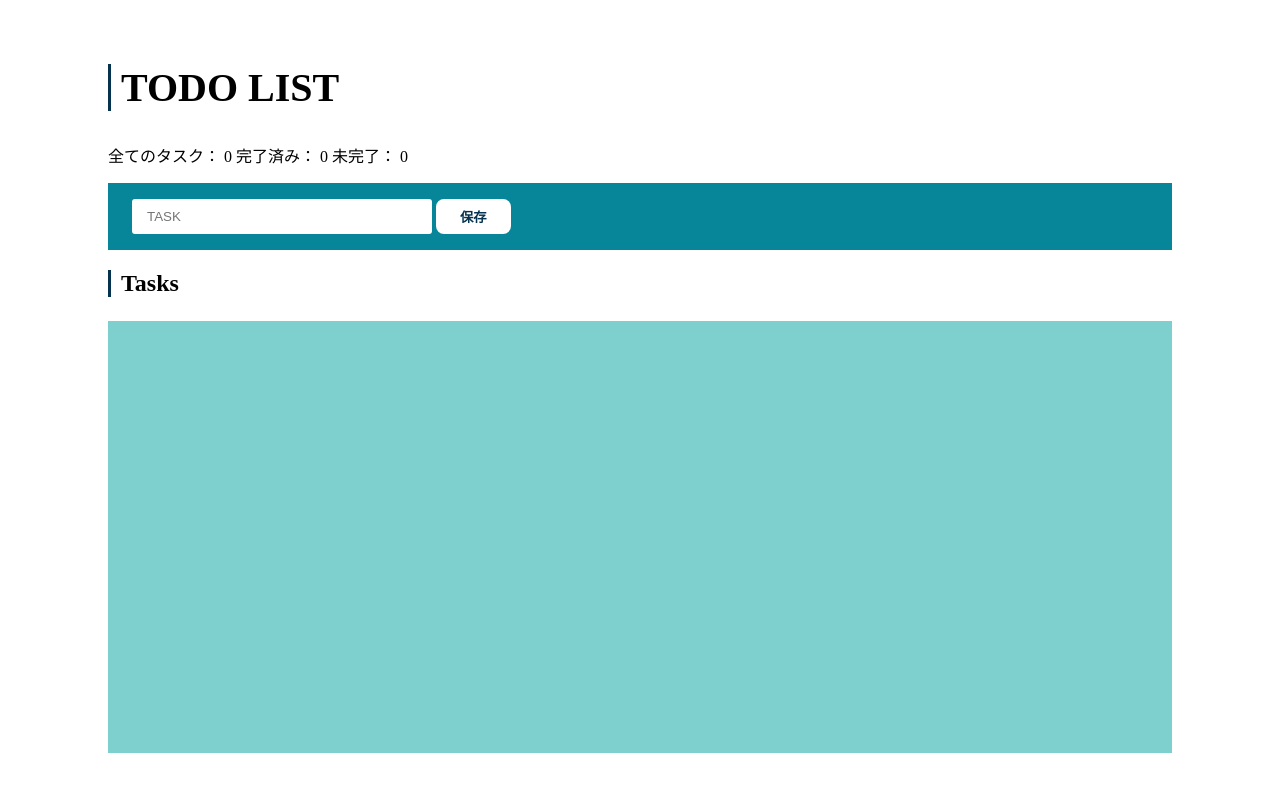
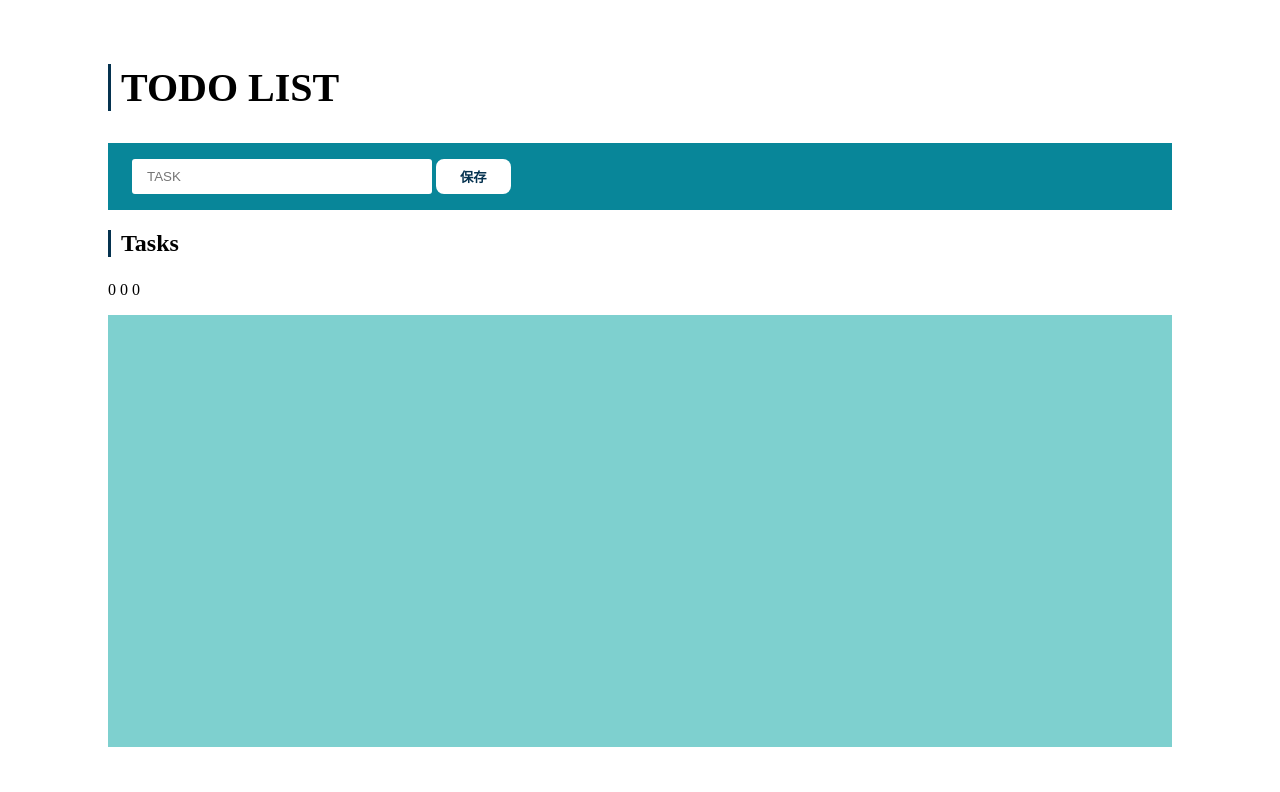
Before and after one commit to futaro0405/hc_practice, a plain HTML site: page index.html in a window 1280 px wide. Drawn offline with Linux system fonts and the light colour scheme.

Commit message:
Update index.html

```diff
--- a/index.html
+++ b/index.html
@@ -11,15 +11,6 @@
 <main class="l-main">
   <h1 class="c-hdg1">TODO LIST</h1>
 
-  <p class="c-count">
-    <span class="c-count-all">全てのタスク：</span>
-    <span id="js-allCount"></span>
-    <span class="c-count-end">完了済み：</span>
-    <span id="js-doneCount"></span>
-    <span class="c-count-notDone">未完了：</span>
-    <span id="js-notDoneCount"></span>
-  </p>
-
   <form class="c-form" action="">
     <input id="js-input" class="c-input" type="text" placeholder="TASK">
     <button id="js-submit" class="c-submit">保存</button>
@@ -27,8 +18,13 @@
 
   <h2 class="c-hdg2">Tasks</h2>
 
-  <ul id="js-list" class="c-list">
-  </ul>
+  <p class="c-count">
+    <span id="js-allCount"></span>
+    <span id="js-doneCount"></span>
+    <span id="js-notDoneCount"></span>
+  </p>
+
+  <ul id="js-list" class="c-list"></ul>
 </main>
 </body>
 </html>
```
